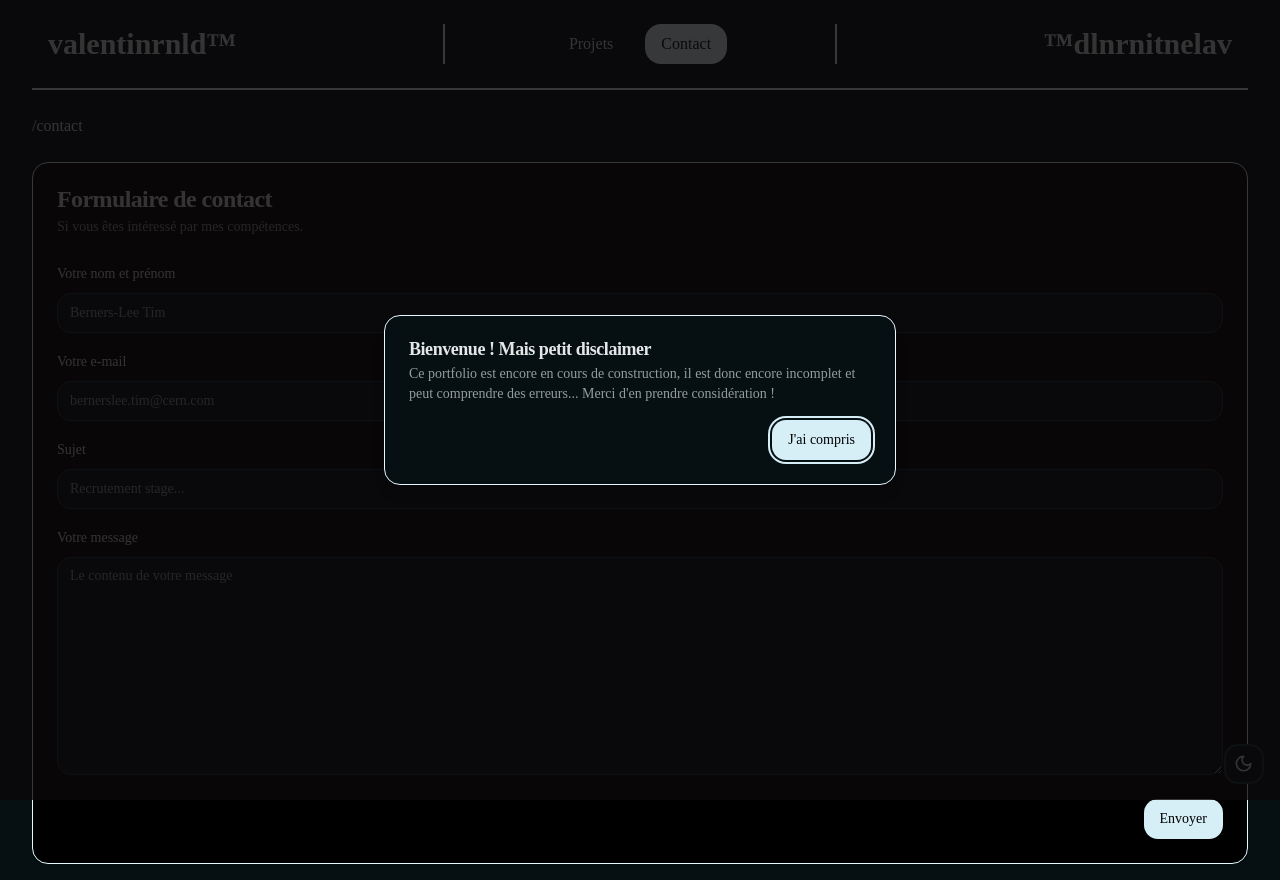
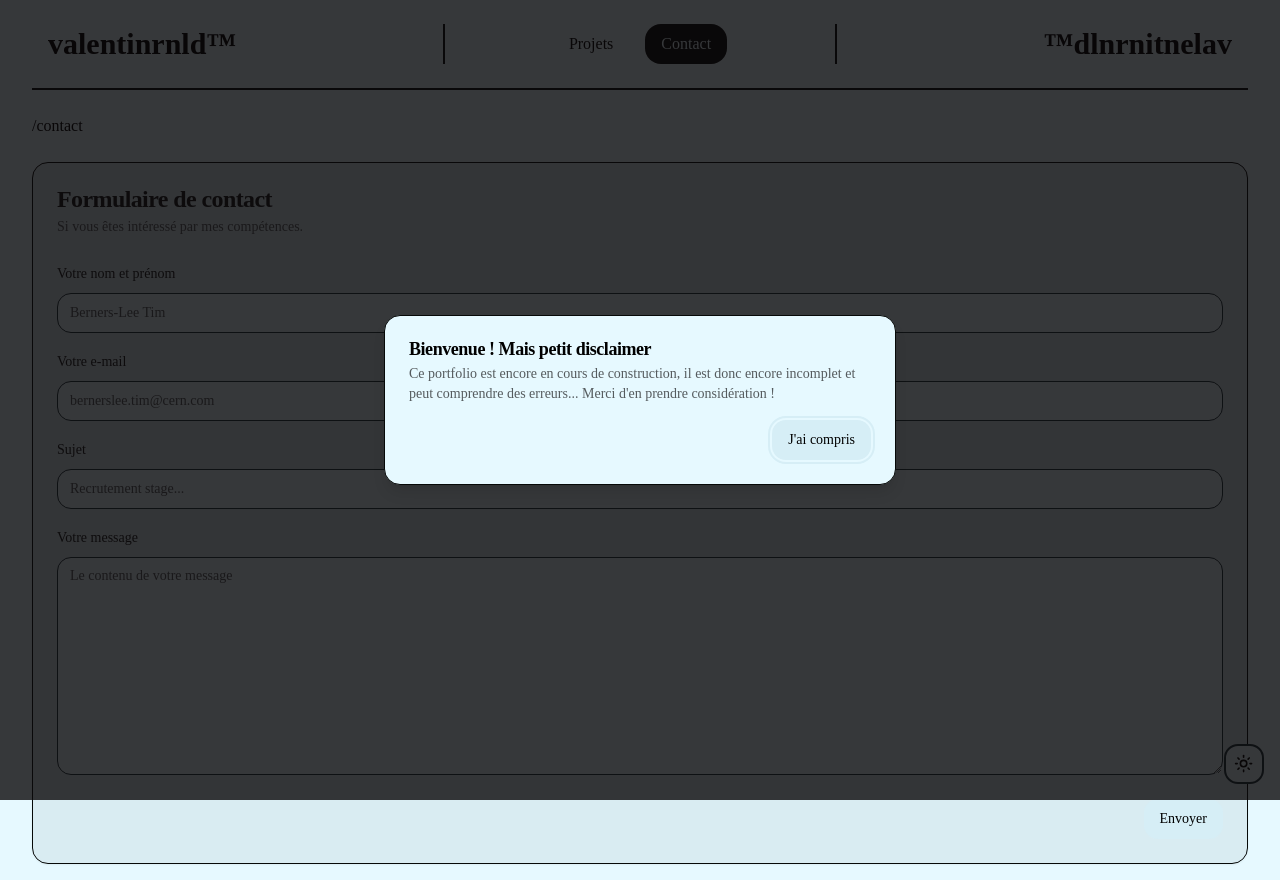
Before and after one commit to waraiauyo/portfolio, a Next.js app: page /contact in a window 1280 px wide. Built offline with nearby package versions, Linux system fonts and the light colour scheme; a web font is replaced by a local one.

Commit message:
Patch toString() error

```diff
--- a/app/layout.jsx
+++ b/app/layout.jsx
@@ -18,7 +18,7 @@ export default function RootLayout({ children }){
             <body>
                 <ThemeProvider
                 attribute="class"
-                defaultTheme="dark"
+                defaultTheme="system"
                 enableSystem
                 >
                     <MainWrapper>
--- a/components/sections/contact-form.jsx
+++ b/components/sections/contact-form.jsx
@@ -12,12 +12,15 @@ import { useForm } from "react-hook-form"
 import SectionWrapper from "@/components/wrappers/section-wrapper";
 import FormData from "form-data";
 import axios from "axios";
-import {useState} from "react";
+import {useEffect, useState} from "react";
 import { toast } from "sonner";
 
 export default function ContactForm() {
     const [loading, setLoading] = useState(false);
+    const [mount, setMount] = useState(false);
     const {theme} = useTheme();
+
+    useEffect(() => {setMount(true);});
 
     const messages = {
         required: "Ce champ est obligatoire",
@@ -126,7 +129,7 @@ export default function ContactForm() {
                             />
                         </CardContent>
                         <CardFooter className={"flex basis-full justify-end"}>
-                            <Button disabled={loading} type={"submit"} variant={theme.toString() === "light" ? "secondary" : ""}>Envoyer</Button>
+                            <Button disabled={loading} type={"submit"} variant={mount ? theme === "light" ? "secondary" : "" : ""}>Envoyer</Button>
                         </CardFooter>
                     </form>
                 </Form>
```
